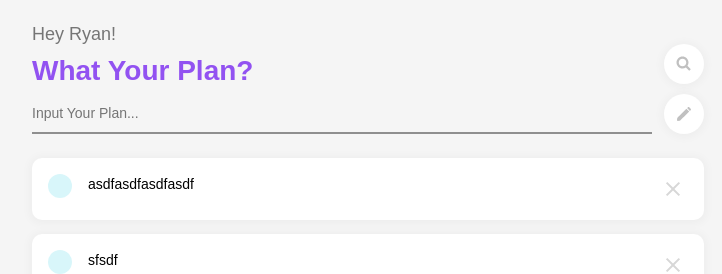
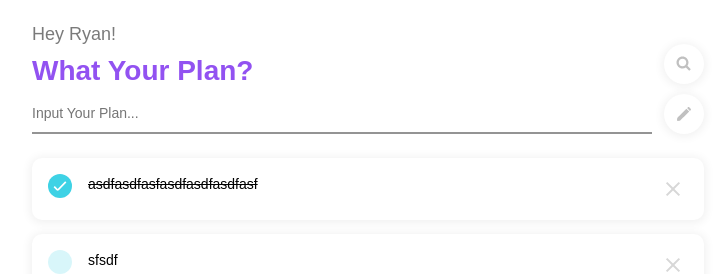
Before and after one commit to keen0927/ix, a React app: page / in a window 1280 px wide. Shown: the top 274 px of the page, without its empty margins (272-994 px from the left). Built offline with nearby package versions, Linux system fonts and the light colour scheme; data requests are answered from the project's data file.

Commit message:
Feat : Remove

```diff
--- a/src/components/TodoInsert.tsx
+++ b/src/components/TodoInsert.tsx
@@ -32,12 +32,10 @@ const TodoInsertBlock = styled.div`
   }
 `;
 
-// const ButtonWrite = styled(ButtonTypeCircle)<{ disabled: boolean }>`
 const ButtonWrite = styled(ButtonTypeCircle)<{ disabled: boolean }>`
   width: 40px;
   height: 40px;
   border-radius: 100%;
-  /* border: ${props => props.disabled ? '1px solid red' : '1px solid blue'}; */
 
   &:disabled {
     cursor: not-allowed;
--- a/src/components/TodoItem.tsx
+++ b/src/components/TodoItem.tsx
@@ -5,30 +5,15 @@ import styleVars from '../static/css-in-js/styleVars';
 import { SvgCheck, SvgClose } from '../static/svg/svgAsset';
 import { TodoItemProps } from '../modules/todos';
 
-const TodoCheckBox = styled.label`
+const TodoCheckBox = styled.span<{ done: boolean }>`
 	display: block;
 	position: relative;
 	width: 24px;
 	height: 24px;
-
-	input {
-		position: relative;
-		z-index: 10;
-		width: 24px;
-		height: 24px;
-		border-radius: 100%;
-		background-color: rgba(62, 210, 229);
-		opacity: 0.2;
-		transition: opacity 0.3s;
-
-		&:checked {
-			opacity: 1;
-			background-color: rgba(62, 210, 229);
-			+ svg {
-				opacity: 1;
-			}
-		}
-	}
+	border-radius: 100%;
+	background-color: rgba(62, 210, 229);
+	opacity: ${props => (props.done ? 1 : 0.2 )};
+	transition: opacity 0.3s;
 
 	svg {
 		position: absolute;
@@ -38,7 +23,7 @@ const TodoCheckBox = styled.label`
 		width: 16px;
 		height: 16px;
 		margin: -8px 0 0 -8px;
-		opacity: 0;
+		opacity: ${props => (props.done ? 1 : 0)};
 		transition: opacity 0.3s;
 
 		path {
@@ -47,7 +32,7 @@ const TodoCheckBox = styled.label`
 	}
 `;
 
-const TodoItemBlock = styled.li`
+const TodoItemBlock = styled.li<{done: boolean}>`
 	display: flex;
 	border-radius: 10px;
 	background-color: #fff;
@@ -71,6 +56,7 @@ const TodoItemBlock = styled.li`
 		font-size: 14px;
 		line-height: 1.5;
 		color: inherit;
+		text-decoration: ${props => (props.done ? 'line-through' : '')};
 
 		&:hover {
 			text-decoration: underline;
@@ -101,6 +87,7 @@ const TodoDeleteButton = styled.button`
 
 const TodoItem: FC<TodoItemProps> = ({ viewList, onToggle, onRemove }: TodoItemProps) => {
 
+	const { text, done } = viewList;
 	const handleToggle = () => {
 		onToggle(viewList.id);
 	};
@@ -110,15 +97,11 @@ const TodoItem: FC<TodoItemProps> = ({ viewList, onToggle, onRemove }: TodoItemP
 	};
 
 	return (
-		<TodoItemBlock>
-			<TodoCheckBox>
-				<input
-					type="checkbox"
-					onChange={handleToggle}
-				/>
+		<TodoItemBlock done={done}>
+			<TodoCheckBox onClick={handleToggle} done={done}>
 				<SvgCheck />
 			</TodoCheckBox>
-			<Link to="/">{viewList.text}</Link>
+			<Link to="/" >{text}</Link>
 			<TodoDeleteButton
 				type="button"
 				onClick={handleRemove}
--- a/src/container/TodoList.tsx
+++ b/src/container/TodoList.tsx
@@ -1,7 +1,7 @@
 import React, { useEffect } from 'react';
 import styled from '@emotion/styled';
 import { useDispatch, useSelector } from 'react-redux';
-import { loadListRequest } from '../modules/todos';
+import { loadListRequest, toggleListRequest, removeListRequest } from '../modules/todos';
 import { RootState } from '../modules';
 import TodoItem from '../components/TodoItem';
 
@@ -19,14 +19,14 @@ function TodoList() {
 	}, []);
 
 	const onToggle = (id: number) => {
-		console.log('toggle',id);
+		dispatch(toggleListRequest(id));
 	};
 
 	const onRemove = (id: number) => {
-		console.log('remove',id);
+		dispatch(removeListRequest(id));
 	};
 
-	if (viewLists.length === 0) return null;
+	if (viewLists.length === 0) return <div>Skeleton</div>;
 
 	return (
 		<TodoListBlock>
--- a/src/lib/mock/db.json
+++ b/src/lib/mock/db.json
@@ -1081,11 +1081,11 @@
       "reference": []
     },
     {
-      "id": 136,
-      "text": "asdfasdfasdfasdf",
-      "createDate": "2020-03-25",
+      "id": 148,
+      "text": "asdfasdfasfasdfasdfasdfasf",
+      "createDate": "2020-03-28",
       "editDate": "",
-      "done": false,
+      "done": true,
       "reference": []
     }
   ]
--- a/src/modules/todos/actions.ts
+++ b/src/modules/todos/actions.ts
@@ -41,20 +41,24 @@ export const addListFailure = (error: string) => ({
 });
 
 // Toggle List
-export const toggleListRequest = () => ({ type: TOGGLE_LIST_REQUEST });
-export const toggleListSuccess = (data: TodoProps[]) => ({
-	type: TOGGLE_LIST_SUCCESS,
-	data: data
+export const toggleListRequest = (id: number) => ({
+	type: TOGGLE_LIST_REQUEST,
+	id: id
 });
-export const toggleListFailure = () => ({ type: TOGGLE_LIST_FAILURE });
 
 // Remove List
-export const removeListRequest = () => ({ type: REMOVE_LIST_REQUEST });
-export const removeListSuccess = (data: TodoProps[]) => ({
+export const removeListRequest = (id: number) => ({
+	type: REMOVE_LIST_REQUEST,
+	id: id
+});
+export const removeListSuccess = (id: number) => ({
 	type: REMOVE_LIST_SUCCESS,
-	data: data
+	id: id
 });
-export const removeListFailure = () => ({ type: REMOVE_LIST_FAILURE });
+export const removeListFailure = (error: string) => ({
+	type: REMOVE_LIST_FAILURE,
+	error: error
+});
 
 // Return Type Action
 export type LoadListAction =
@@ -65,8 +69,6 @@ export type LoadListAction =
 	| ReturnType<typeof addListSuccess>
 	| ReturnType<typeof addListFailure>
 	| ReturnType<typeof toggleListRequest>
-	| ReturnType<typeof toggleListSuccess>
-	| ReturnType<typeof toggleListFailure>
 	| ReturnType<typeof removeListRequest>
 	| ReturnType<typeof removeListSuccess>
 	| ReturnType<typeof removeListFailure>;
--- a/src/modules/todos/reducer.ts
+++ b/src/modules/todos/reducer.ts
@@ -9,11 +9,9 @@ import {
 	ADD_LIST_SUCCESS,
 	ADD_LIST_FAILURE,
 	TOGGLE_LIST_REQUEST,
-	TOGGLE_LIST_SUCCESS,
-	TOGGLE_LIST_FAILURE,
 	REMOVE_LIST_REQUEST,
 	REMOVE_LIST_SUCCESS,
-	REMOVE_LIST_FAILURE
+	REMOVE_LIST_FAILURE,
 } from './actions';
 
 interface InitialStateProps {
@@ -22,7 +20,6 @@ interface InitialStateProps {
 	page: number;
 	currentListId: number;
 	isAddingList: boolean;
-	isTogglingList: boolean;
 	isRemovingList: boolean;
 	addListErrorReason: string;
 }
@@ -33,7 +30,6 @@ const initialState: InitialStateProps = {
 	page: 1,
 	currentListId: 0,
 	isAddingList: false,
-	isTogglingList: false,
 	isRemovingList: false,
 	addListErrorReason: '',
 };
@@ -71,29 +67,30 @@ const todos = (state = initialState, action: LoadListAction) => {
 				break;
 			}
 			case TOGGLE_LIST_REQUEST: {
-				break;
-			}
-			case TOGGLE_LIST_SUCCESS: {
-				break;
-			}
-			case TOGGLE_LIST_FAILURE: {
+				const index = draft.viewLists.findIndex(v => v.id === action.id);
+				draft.lists[index].done = !draft.lists[index].done;
+				draft.viewLists[index].done = !draft.viewLists[index].done;
 				break;
 			}
 			case REMOVE_LIST_REQUEST: {
+				draft.isRemovingList = true;
 				break;
 			}
 			case REMOVE_LIST_SUCCESS: {
+				draft.isRemovingList = false;
+				const index = draft.viewLists.findIndex(v => v.id === action.id);
+				draft.lists.splice(index,1);
+				draft.viewLists.splice(index,1);
 				break;
 			}
 			case REMOVE_LIST_FAILURE: {
+				draft.isRemovingList = false;
+				draft.addListErrorReason = action.error;
 				break;
 			}
 			default: {
 				break;
 			}
-
-
-
 		}
 	});
 };
--- a/src/modules/todos/sagas.ts
+++ b/src/modules/todos/sagas.ts
@@ -6,7 +6,10 @@ import {
 	LOAD_LIST_FAILURE,
 	ADD_LIST_REQUEST,
 	ADD_LIST_SUCCESS,
-	ADD_LIST_FAILURE} from './actions';
+	ADD_LIST_FAILURE,
+	REMOVE_LIST_REQUEST,
+	REMOVE_LIST_SUCCESS,
+	REMOVE_LIST_FAILURE} from './actions';
 import { TodoProps } from './types';
 
 // Load List
@@ -35,7 +38,6 @@ function* watchLoadList() {
 
 // Add List
 function addListAPI(postData: TodoProps) {
-	console.log('postData : ',postData);
 	return axios.post('http://localhost:3000/posts', postData);
 }
 
@@ -59,9 +61,35 @@ function* watchAddList() {
 	yield takeEvery(ADD_LIST_REQUEST, addList);
 }
 
+// Remove List
+function removeListAPI(id: number) {
+	return axios.delete(`http://localhost:3000/posts/${id}`);
+}
+
+function* removeList(action: any) {
+	try {
+		yield call(removeListAPI, action.id);
+		yield put({
+			type: REMOVE_LIST_SUCCESS,
+			id: action.id
+		});
+	} catch (e) {
+		console.error(e);
+		yield put({
+			type: REMOVE_LIST_FAILURE,
+			error: e
+		});
+	}
+}
+
+function* watchRemoveList() {
+	yield takeEvery(REMOVE_LIST_REQUEST, removeList);
+}
+
 export function* listSaga() {
 	yield all([
 		fork(watchLoadList),
 		fork(watchAddList),
+		fork(watchRemoveList),
 	]);
 }
--- a/src/static/css-in-js/styleVars.ts
+++ b/src/static/css-in-js/styleVars.ts
@@ -1,5 +1,5 @@
 const styleVars = {
-	shadow: '0 1px 8px 3px rgba(0,0,0,0.03)',
+	shadow: '0 1px 10px 2px rgba(0,0,0,0.06)',
 	red: 'rgba(0,0,0,0.87)',
 };
 
--- a/src/static/sass/_reset.scss
+++ b/src/static/sass/_reset.scss
@@ -213,5 +213,4 @@ input[type="search"]::-webkit-search-results-decoration {
 html,
 body {
 	height: 100%;
-	background-color: rgba(0,0,0,0.018);
 }
```
